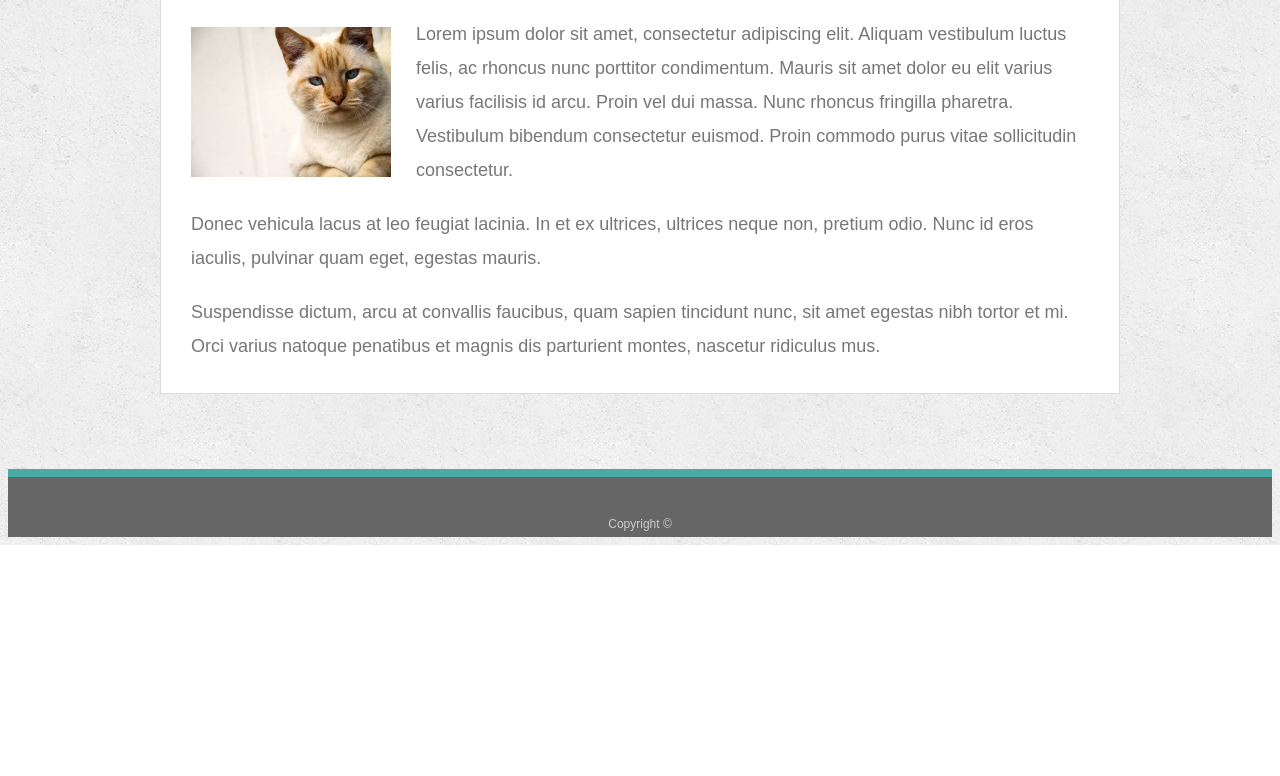
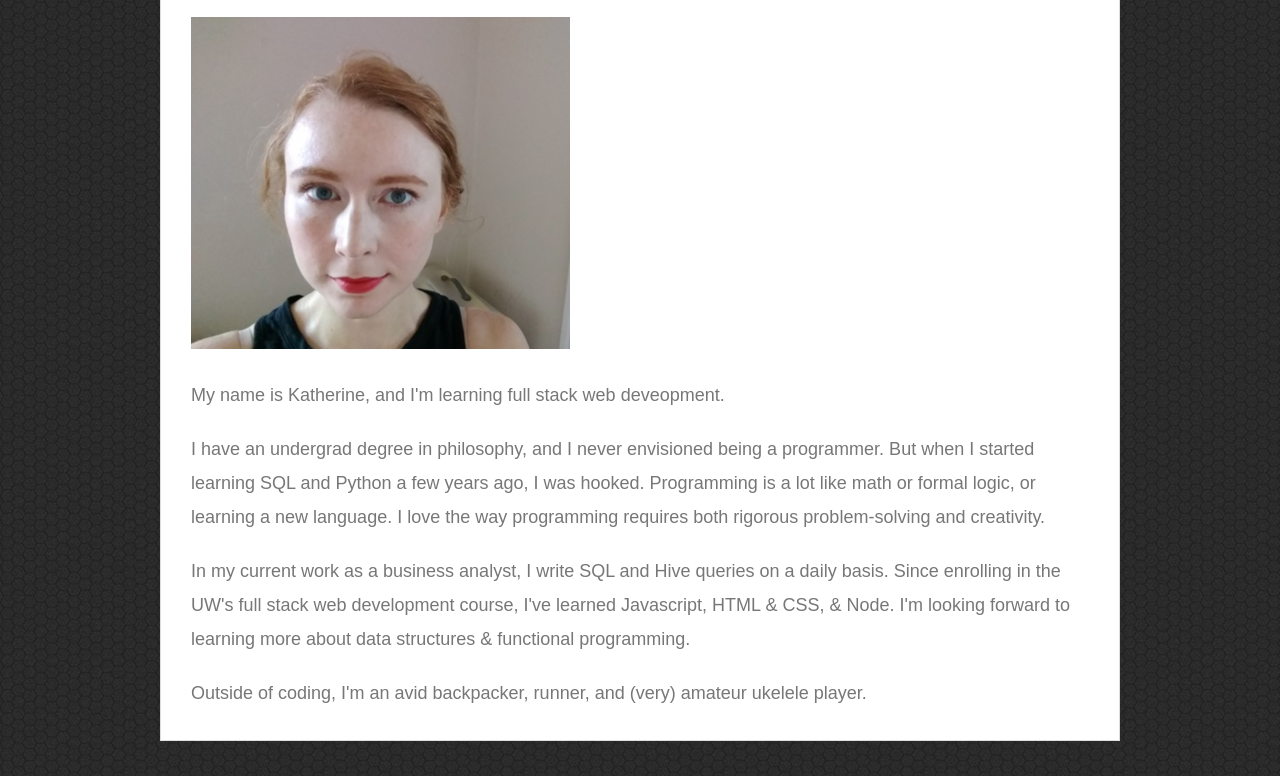
Before and after one commit to karmitage/Responsive-Portfolio, a plain HTML site: page index.html in a window 1280 px wide. Shown: the part 269-1045 px from the top of the page. Before the commit the page ends 814 px from the top, so only its background shows below. Drawn offline with Linux system fonts and the light colour scheme.

Commit message:
changed background & photo, added project links to portfolio

```diff
--- a/assets/css/style.css
+++ b/assets/css/style.css
@@ -3,7 +3,7 @@ body {
   font-size: 18px;
   line-height: 34px;
   color: #777777;
-  background: url("../images/concrete_seamless.png");
+  background: url("../images/dark-honeycomb.png");
 }
 
 * {
@@ -68,7 +68,7 @@ h3 {
   width: 250px;
   height: 90px;
   font-family: Georgia, Times, "Times New Roman", serif;
-  font-size: 30px;
+  font-size: 20px;
   font-weight: 700;
   line-height: 90px;
   color: #ffffff;
@@ -136,7 +136,7 @@ h3, h2 {
 
 /* portfolio page */
 
-.work {
+/* .work {
   position: relative;
   float: left;
   width: 274px;
@@ -174,7 +174,7 @@ h3, h2 {
   height: auto;
   margin-top: 10px;
   margin-right: 25px;
-}
+} */
 
 /* contact page */
 
--- a/index.html
+++ b/index.html
@@ -25,13 +25,21 @@
     <section class="main-section">
       <h1>About Me</h1>
 
-      <img src="assets/images/cat.jpg" class="auth-image" alt="Your Name">
+      <img src="assets/images/Portfolio_Pic_50.png" class="auth-image" alt="Your Name">
 
-      <p>Lorem ipsum dolor sit amet, consectetur adipiscing elit. Aliquam vestibulum luctus felis, ac rhoncus nunc porttitor condimentum. Mauris sit amet dolor eu elit varius varius facilisis id arcu. Proin vel dui massa. Nunc rhoncus fringilla pharetra. Vestibulum bibendum consectetur euismod. Proin commodo purus vitae sollicitudin consectetur.</p>
+      <p>My name is Katherine, and I'm learning full stack web deveopment.</p>
 
-      <p>Donec vehicula lacus at leo feugiat lacinia. In et ex ultrices, ultrices neque non, pretium odio. Nunc id eros iaculis, pulvinar quam eget, egestas mauris.</p>
+      <p>I have an undergrad degree in philosophy, and I never envisioned being a programmer.
+        But when I started learning SQL and Python a few years ago, I was hooked. Programming is
+        a lot like math or formal logic, or learning a new language. I love the way programming
+        requires both rigorous problem-solving and creativity.</p>
 
-      <p>Suspendisse dictum, arcu at convallis faucibus, quam sapien tincidunt nunc, sit amet egestas nibh tortor et mi. Orci varius natoque penatibus et magnis dis parturient montes, nascetur ridiculus mus.</p>
+      <p>In my current work as a business analyst, I write SQL and Hive queries on a daily basis. Since
+        enrolling in the UW's full stack web development course, I've learned Javascript, HTML & CSS, & Node.
+        I'm looking forward to learning more about data structures & functional programming.
+      </p>
+
+      <p>Outside of coding, I'm an avid backpacker, runner, and (very) amateur ukelele player.</p>
 
     </section>
 
```
Also changed, not shown: portfolio.html (+8 -0 lines), assets/images/Portfolio_Pic_50.png (added), assets/images/cat.jpg (deleted), assets/images/concrete_seamless.png (deleted), assets/images/dark-honeycomb.png (added), assets/images/technics-q-c-640-480-1.jpg (deleted), assets/images/technics-q-c-640-480-2.jpg (deleted), assets/images/technics-q-c-640-480-5.jpg (deleted), assets/images/technics-q-c-640-480-7.jpg (deleted), assets/images/technics-q-c-640-480-9.jpg (deleted), 2 other files.
